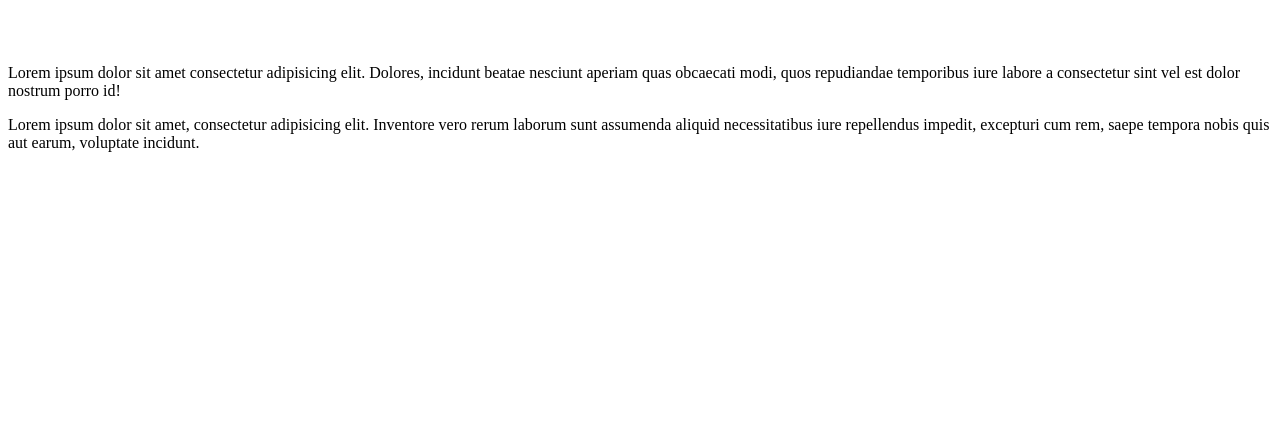
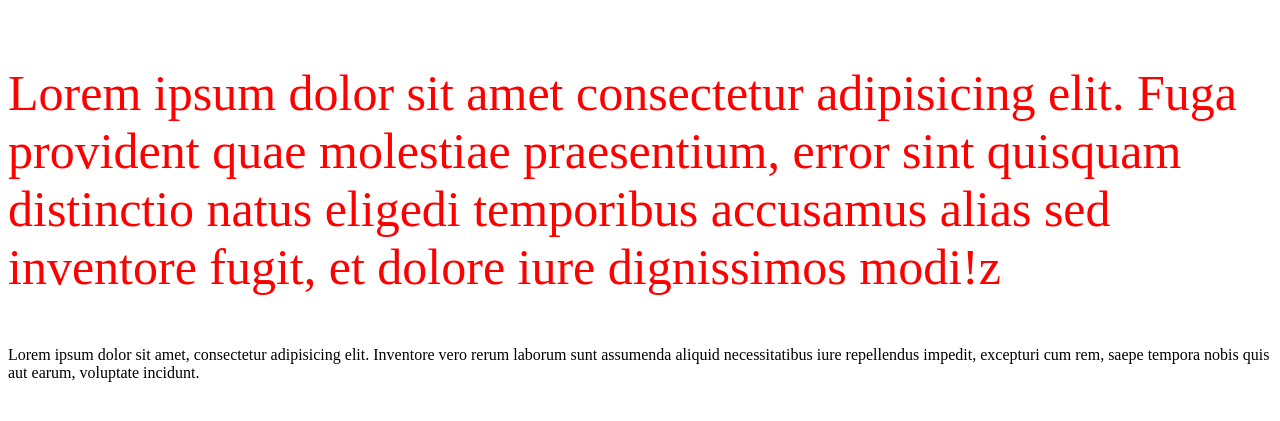
Before and after one commit to MariaLoco/Evidencia1, a plain HTML site: page index.html in a window 1280 px wide. Shown: the part 189-610 px from the top of the page. Drawn offline with Linux system fonts and the light colour scheme.

Commit message:
agrege un tamano de font mediano

```diff
--- a/estilo.css
+++ b/estilo.css
@@ -13,6 +13,9 @@
 .grande{
     font-size: 100px;
 }
+.medium{
+    font-size: 50px;
+}
 .chico{
     font-size: 10px;
 }
--- a/index.html
+++ b/index.html
@@ -16,7 +16,7 @@
 </head>
 <body>
     <h1 tabindex="1" style="border: 2px solid red; border-radius: 10px" lang="es" id="h1" class="rojo grande">METALOCAYPSE</h1>
-    <p>Lorem ipsum dolor sit amet consectetur adipisicing elit. Dolores, incidunt beatae nesciunt aperiam quas obcaecati modi, quos repudiandae temporibus iure labore a consectetur sint vel est dolor nostrum porro id!</p>
+    <p tabindex="2" lang="en" class="rojo medium">Lorem ipsum dolor sit amet consectetur adipisicing elit. Fuga provident quae molestiae praesentium, error sint quisquam distinctio natus eligedi temporibus accusamus alias sed inventore fugit, et dolore iure dignissimos modi!z<p>
     <p>Lorem ipsum dolor sit amet, consectetur adipisicing elit. Inventore vero rerum laborum sunt assumenda aliquid necessitatibus iure repellendus impedit, excepturi cum rem, saepe tempora nobis quis aut earum, voluptate incidunt.</p>
 </body>
 </html>
```
